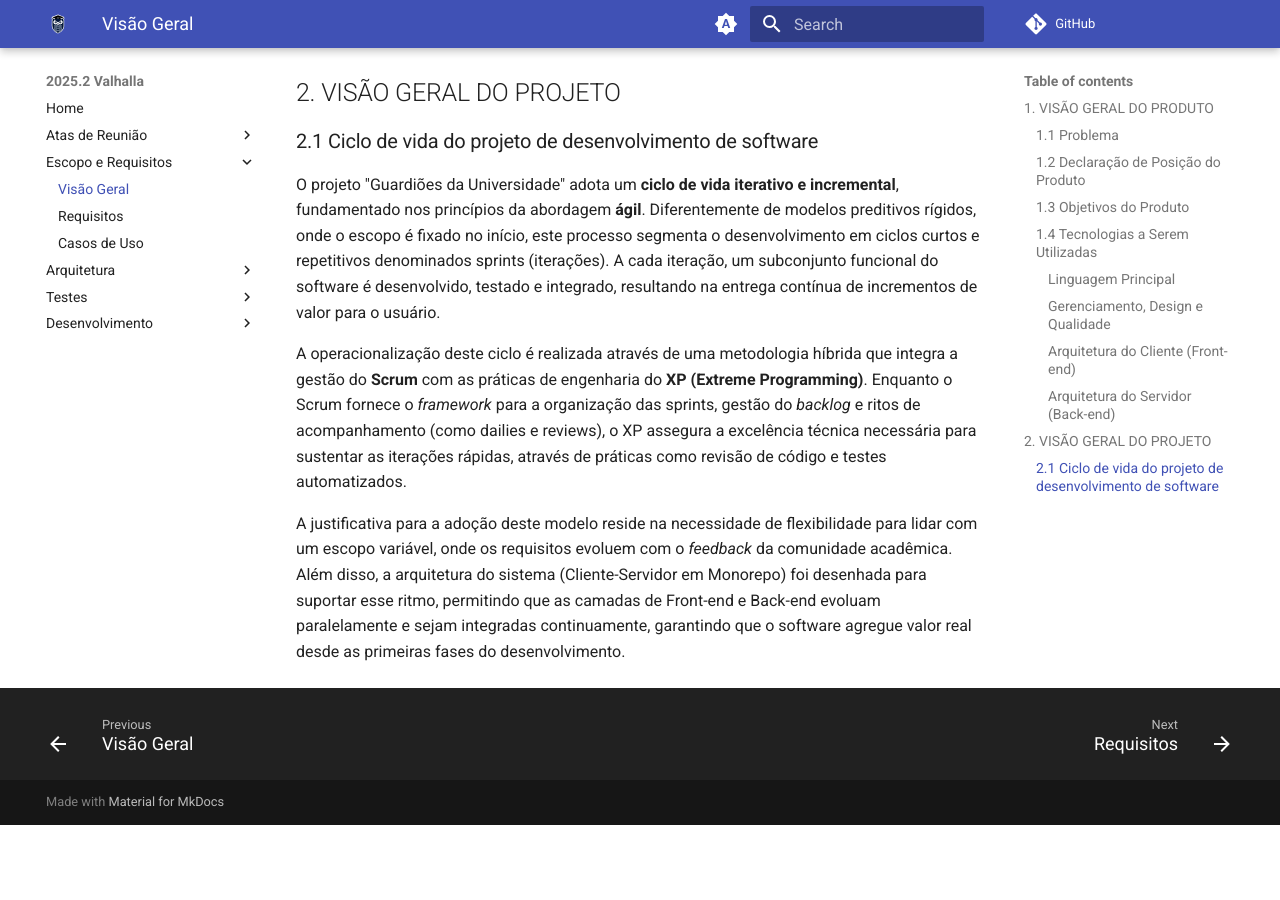
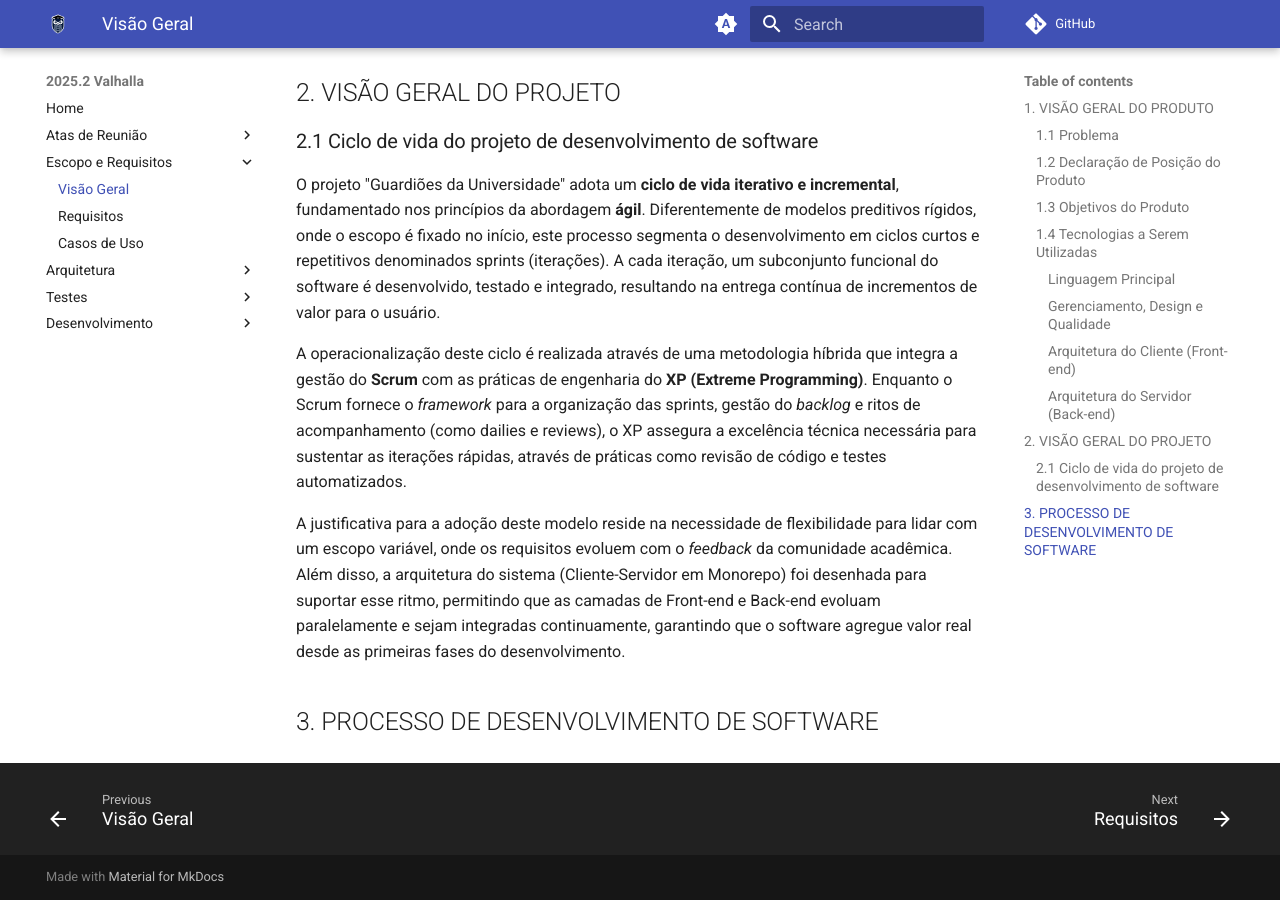
Before and after one commit to fga-eps-mds/2025.2-Valhalla-Docs, an MkDocs documentation site: the page built from docs/escopo-requisitos/geral.md, in a window 1280 px wide and 900 px high, scrolled down 4301 px. Built offline with MkDocs 1.6.1 and Material for MkDocs 9.7.7, drawn with Linux system fonts in a browser that asks for light colours; comment, search, counter and statistics services are not loaded; before the commit the page ends 5126 px from its top, so only the background shows below that.

Commit message:
doc - criação do título para seção 3 (Processo de desenvolvimento de software) do doc.Visão
Co-authored-by: Pwdrinho <Pwdrinho@users.noreply.github.com>

```diff
--- a/docs/escopo-requisitos/geral.md
+++ b/docs/escopo-requisitos/geral.md
@@ -118,3 +118,5 @@ O projeto "Guardiões da Universidade" adota um **ciclo de vida iterativo e incr
 A operacionalização deste ciclo é realizada através de uma metodologia híbrida que integra a gestão do **Scrum** com as práticas de engenharia do **XP (Extreme Programming)**. Enquanto o Scrum fornece o *framework* para a organização das sprints, gestão do *backlog* e ritos de acompanhamento (como dailies e reviews), o XP assegura a excelência técnica necessária para sustentar as iterações rápidas, através de práticas como revisão de código e testes automatizados.
 
 A justificativa para a adoção deste modelo reside na necessidade de flexibilidade para lidar com um escopo variável, onde os requisitos evoluem com o *feedback* da comunidade acadêmica. Além disso, a arquitetura do sistema (Cliente-Servidor em Monorepo) foi desenhada para suportar esse ritmo, permitindo que as camadas de Front-end e Back-end evoluam paralelamente e sejam integradas continuamente, garantindo que o software agregue valor real desde as primeiras fases do desenvolvimento.
+
+## 3. PROCESSO DE DESENVOLVIMENTO DE SOFTWARE
```
